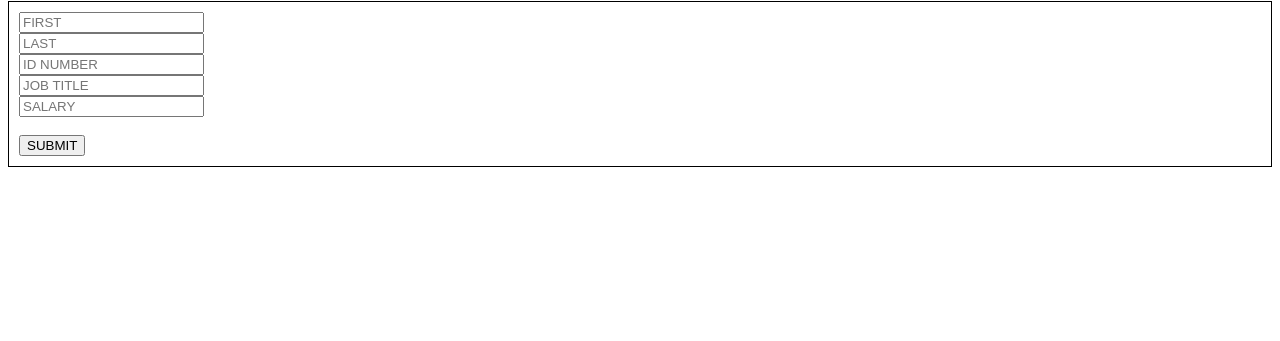
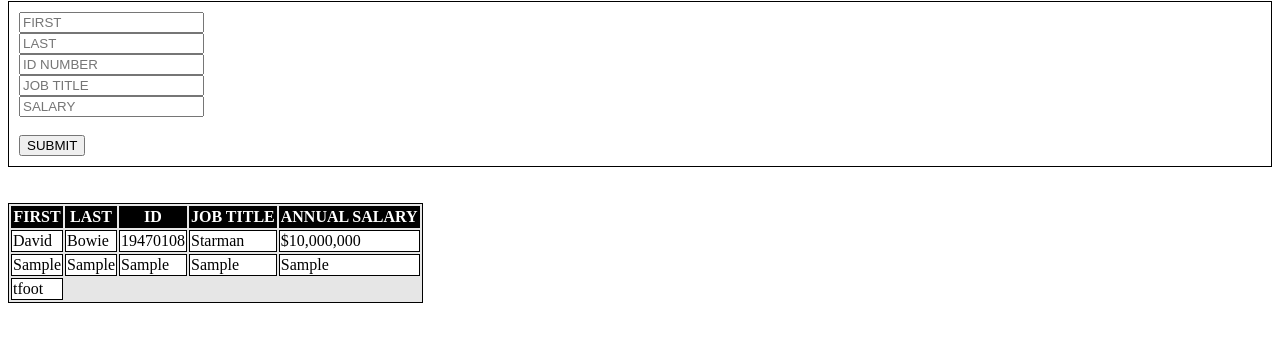
Before and after one commit to librarykrystal/weekend-jquery-salary-calculator, a plain HTML site: page project/index.HTML in a window 1280 px wide. Both pictures are taken after typing "Sample", "Sample", "Sample", "Sample", "Sample" into the empty fields and a click on the button "SUBMIT". Shown: the part 79-420 px from the top of the page. Drawn offline with Linux system fonts and the light colour scheme.

Commit message:
Table implemented.

```diff
--- a/project/index.HTML
+++ b/project/index.HTML
@@ -32,7 +32,7 @@
         <br>
         <br>
 
-        <!-- <table>
+        <table id="table">
             <thead>
               <tr>
                 <th>FIRST</th>
@@ -42,7 +42,7 @@
                 <th>ANNUAL SALARY</th>
               </tr>
             </thead>
-            <tbody>
+            <tbody id="tableBody">
               <tr>
                 <td>David</td>
                 <td>Bowie</td>
@@ -50,17 +50,13 @@
                 <td>Starman</td>
                 <td>$10,000,000</td>
               </tr>
-              <tr>
-                <td>...</td>
-                <td>...</td>
-              </tr>
             </tbody>
             <tfoot>
               <tr>
                 <td>tfoot</td>
               </tr>
             </tfoot>
-          </table> -->
+          </table>
 
     </body>
 </html>
--- a/project/script.js
+++ b/project/script.js
@@ -4,7 +4,8 @@
 
 function onReady(){
     console.log('f onReady TEST');
-    $('#submitBtn').on('click', addEmployee)
+    $('#submitBtn').on('click', addEmployee);
+    // needs descendent selector?
 }
 
 let employeesList = [];
@@ -20,7 +21,7 @@
     }
     employeesList.push(employeeInput);
     console.log(employeesList);
-    // call next (render to DOM) function here
+    addToTable();
     $('#firstInput').val('');
     $('#lastInput').val('');
     $('#idNumInput').val('');
@@ -28,11 +29,17 @@
     $('#salaryInput').val('');
 }
 
-function monthlyCostCalc (){
-    // Grab salary key from each object in main array
-    // add salaries to their own array?
+function addToTable(){
+    console.log('f addToTable TEST');
+    for(let employee of employeesList){
+    $('#tableBody').append(`<tr>` + `<td>` + employee.first + `</td>` + `<td>` + employee.last + `</td>` + `<td>` + employee.idNum + `</td>` + `<td>` + employee.jobTitle + `</td>` + `<td>` + employee.salary + `</td>` + `</tr>`);
+    }
 }
 
 
-// going to need to... append to a table instead of a ul?
-// so use backticks and write out <td> instead of <li>?
+
+// function monthlyCostCalc (){
+//     // Grab salary key from each object in main array
+//     // add salaries to their own array, then loop through?
+//     // Or loop through main array only grabbing salary values?
+// }
```
